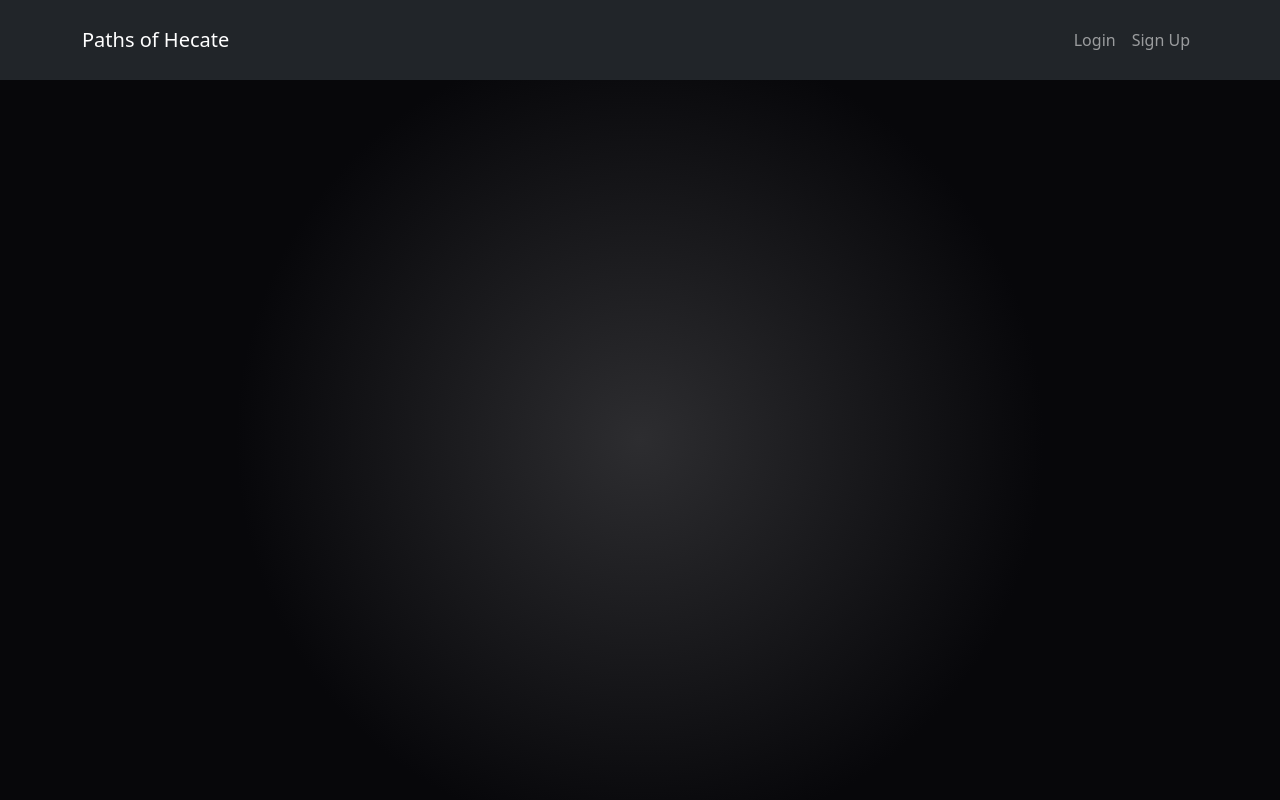
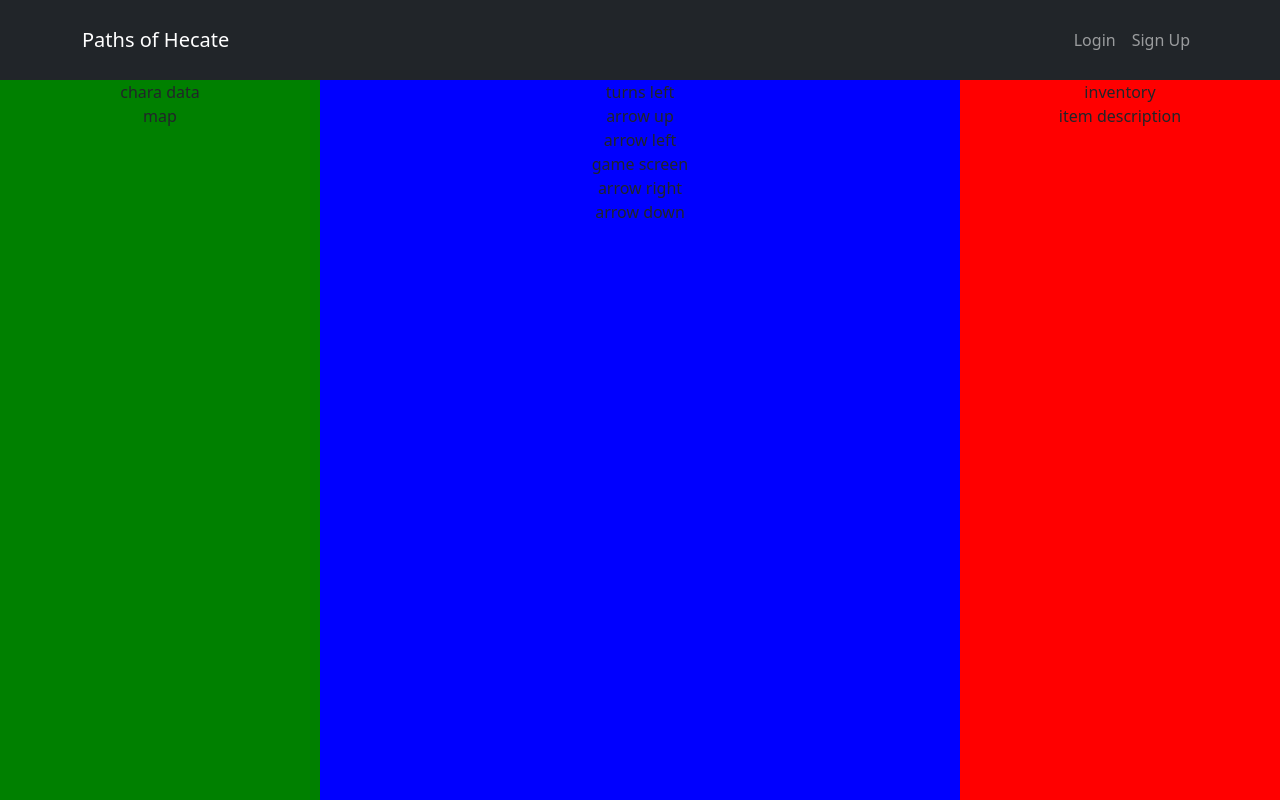
Before and after one commit to WilberEV/Paths-of-Hecate-FE, a React (Vite) app: page /gameboard in a window 1280 px wide. Built offline with nearby package versions, Linux system fonts and the light colour scheme.

Commit message:
apiCalls: Change on Get character function

```diff
--- a/src/layouts/GameBoard/GameBoard.css
+++ b/src/layouts/GameBoard/GameBoard.css
@@ -17,3 +17,21 @@
     justify-content: space-around;
     align-items: center;
   }
+
+.charaSection{
+  height: 90vh;
+  width: 25vw;
+  background-color: green;
+}
+
+.gameSection{
+  height: 90vh;
+  width: 50vw;
+  background-color: blue;
+}
+
+.itemSection{
+  height: 90vh;
+  width: 25vw;
+  background-color: red;
+}
--- a/src/layouts/GameBoard/GameBoard.jsx
+++ b/src/layouts/GameBoard/GameBoard.jsx
@@ -5,6 +5,25 @@ export const GameBoard = () => {
   return (
     <div className='gameBody'>
 
+      <div className='charaSection'>
+        <div>chara data</div>
+        <div>map</div>
+      </div>
+      <div className='gameSection'>
+        <div>turns left</div>
+        <div>arrow up</div>
+        <div>
+          <div>arrow left</div>
+          <div>game screen</div>
+          <div>arrow right</div>
+        </div>
+        <div>arrow down</div>
+      </div>
+      <div className='itemSection'>
+        <div>inventory</div>
+        <div>item description</div>
+      </div>
+
     </div>
   )
 }
--- a/src/layouts/Profile/Profile.jsx
+++ b/src/layouts/Profile/Profile.jsx
@@ -49,7 +49,7 @@ export const Profile = () => {
   }, [profileDetails]);
 
   useEffect(() => {
-    bringCharacterData(userRdxData.credentials.user.id)
+    bringCharacterData('ALL', userRdxData.credentials.user.id)
       .then((results) => {
         setCharaDetails(results.data);
         setCharaNumber(results.data.length);
--- a/src/services/apiCalls.js
+++ b/src/services/apiCalls.js
@@ -31,9 +31,9 @@ export const bringUserProfile = async (id, token) => {
 ////////////////////CHARACTERS RELATED FUNCTIONS////////////////////
 
 //Find Characters
-export const bringCharacterData = async (id) => {
+export const bringCharacterData = async (charaName, id) => {
 
-  return await axios.get(`http://localhost:3000/characters/${id}`);
+  return await axios.get(`http://localhost:3000/characters?name=${charaName}&owner=${id}`);
 
 }
 
```
